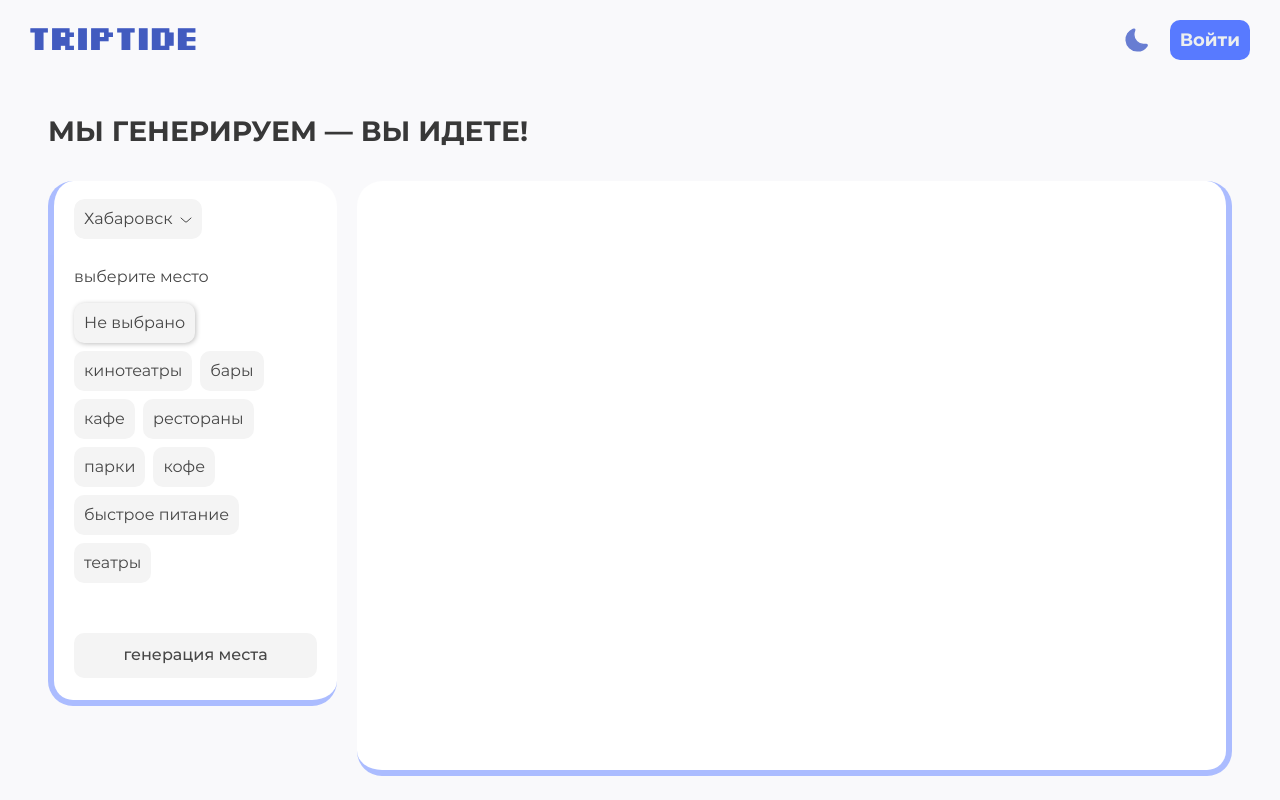
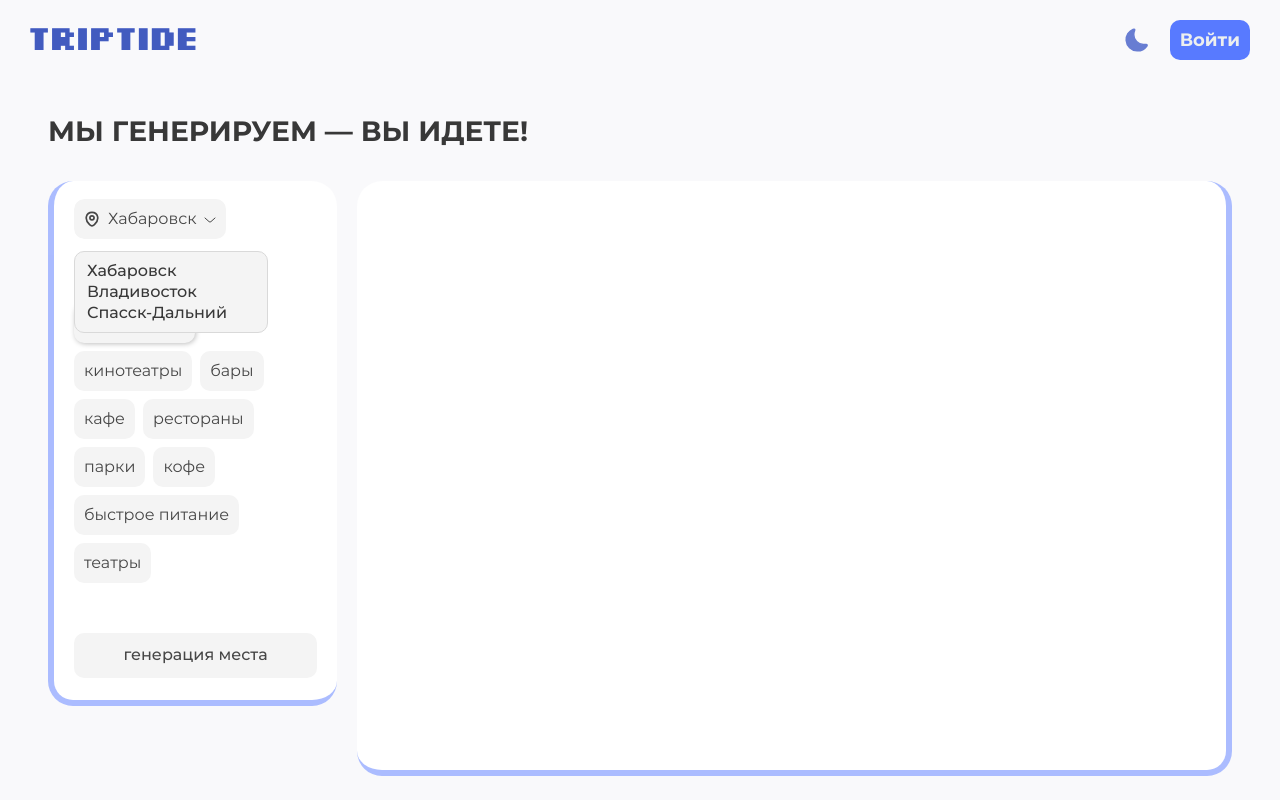
Before and after one commit to Sl1ppyKlay/triptide-nuxt-nest, a Nuxt app: page / in a window 1280 px wide. Both pictures are taken after a click on the button "Хабаровск". Built offline with nearby package versions, Linux system fonts and the light colour scheme.

Commit message:
v0.1.3 micro update + todo modal window

```diff
--- a/assets/style/theme/_dark.scss
+++ b/assets/style/theme/_dark.scss
@@ -6,6 +6,8 @@
   --h1-main-color: #DBDBDB;
   --block-main-bg-color: #131316;
   --roulette-button-bg-color: #17171D;
+  --modal-city-color: #17171D;
   --button-main-text-color: #DBDBDB;
+  --modal-border-color: #{rgba(#587AFF, 0.4)};
   --arrow-color: #DBDBDB;
 }
--- a/assets/style/theme/_light.scss
+++ b/assets/style/theme/_light.scss
@@ -6,6 +6,8 @@
   --h1-main-color: #383838;
   --block-main-bg-color: #FFFFFF;
   --roulette-button-bg-color: #F4F4F4;
+  --modal-city-color: #F4F4F4;
   --button-main-text-color: #464646;
+  --modal-border-color: #D9D9D9;
   --arrow-color: #464646;
 }
--- /dev/null
+++ b/components/Roulette/TheModalCity.vue
@@ -0,0 +1,59 @@
+<script setup lang="ts">
+  const cities = ['Хабаровск', 'Владивосток', 'Спасск-Дальний'];
+
+  const emit = defineEmits(['close', 'selectCity']);
+
+  const handleClickOutside = (event: MouseEvent) => {
+    const target = event.target as HTMLElement;
+    if (!target.closest('.roulette-modal')) {
+      emit('close');
+    }
+  }
+
+  const selectCity = (city: string) => {
+    emit('selectCity', city);
+    emit('close');
+  }
+</script>
+
+<template>
+  <div class="roulette-overlay" @click="handleClickOutside">
+    <div class="roulette-modal">
+      <ul class="roulette-modal__list">
+        <li class="roulette-modal__item"
+            v-for="(city, i) in cities"
+            :key="i"
+            @click="selectCity(city)"
+        >
+          {{ city }}
+        </li>
+      </ul>
+    </div>
+  </div>
+</template>
+
+<style scoped lang="scss">
+  @use '~/assets/style/mixins.scss' as *;
+
+  .roulette-modal {
+    position: absolute;
+    top: 70px;
+    width: 194px;
+    padding: 11px 12px;
+    background-color: var(--modal-city-color);
+    border: 1px solid var(--modal-border-color);
+    border-radius: 10px;
+    @include transition-theme(all);
+    &__list {
+      @include flex-wrap;
+      gap: 5px;
+    }
+    &__item {
+      cursor: pointer;
+      transition: color .3s ease;
+      &:hover {
+        color: var(--primary-blue-color);
+      }
+    }
+  }
+</style>
--- a/components/TheRoulette.vue
+++ b/components/Roulette/TheRoulette.vue
@@ -1,9 +1,16 @@
 <script lang="ts" setup>
+
+import TheModalCity from "~/components/Roulette/TheModalCity.vue";
 
 const titleText = ref('МЫ ГЕНЕРИРУЕМ — ВЫ ИДЕТЕ!');
 
-const city = ref('Хабаровск')
+const city = ref('Хабаровск') // api
 const places = ref(['кинотеатры', 'бары', 'кафе', 'рестораны', 'парки', 'кофе', 'быстрое питание', 'театры'])
+const isModalCityOpen = ref(false);
+
+const handleCitySelect = (selectedCity: string) => {
+  city.value = selectedCity;
+}
 </script>
 
 <template>
@@ -15,13 +22,26 @@ const places = ref(['кинотеатры', 'бары', 'кафе', 'ресто
       <div class="roulette__left">
         <div class="roulette-city">
           <div class="roulette-city__items">
-            <button class="roulette-city__item roulette-city__item_design">
+            <button class="roulette-city__item roulette-city__item_design"
+                    @click="isModalCityOpen = true"
+            >
+              <svg xmlns="http://www.w3.org/2000/svg" width="16" height="16" viewBox="0 0 16 16" fill="none">
+                <path d="M7.99998 8.9533C9.14874 8.9533 10.08 8.02206 10.08 6.8733C10.08 5.72455 9.14874 4.7933 7.99998 4.7933C6.85123 4.7933 5.91998 5.72455 5.91998 6.8733C5.91998 8.02206 6.85123 8.9533 7.99998 8.9533Z" stroke="#464646" stroke-width="1.7"/>
+                <path d="M2.41333 5.65998C3.72667 -0.113352 12.28 -0.106685 13.5867 5.66665C14.3533 9.05331 12.2467 11.92 10.4 13.6933C9.06 14.9866 6.94 14.9866 5.59333 13.6933C3.75333 11.92 1.64667 9.04665 2.41333 5.65998Z" stroke="#464646" stroke-width="1.7"/>
+              </svg>
               {{ city }}
               <svg xmlns="http://www.w3.org/2000/svg" width="12" height="10" viewBox="0 0 12 10" fill="none">
                 <path d="M11 4L6.88384 7.67453C6.39773 8.10849 5.60227 8.10849 5.11616 7.67453L1 4" stroke="#464646" stroke-miterlimit="10" stroke-linecap="round" stroke-linejoin="round"/>
               </svg>
             </button>
           </div>
+          <Transition name="modal-transition">
+            <TheModalCity
+                v-if="isModalCityOpen"
+                @close="isModalCityOpen = false"
+                @select="handleCitySelect"
+            />
+          </Transition>
         </div>
         <h4 class="roulette-title">
           выберите место
@@ -51,7 +71,6 @@ const places = ref(['кинотеатры', 'бары', 'кафе', 'ресто
 
       </div>
     </div>
-
   </div>
 </template>
 
@@ -146,7 +165,6 @@ const places = ref(['кинотеатры', 'бары', 'кафе', 'ресто
       }
       &__items {
         @include flex-nowrap;
-        gap: 10px;
       }
       &__item {
         gap: 8px;
@@ -156,10 +174,10 @@ const places = ref(['кинотеатры', 'бары', 'кафе', 'ресто
           @include transition-theme(stroke);
           stroke: var(--arrow-color);
         }
-        &:hover {
-          transform: scale(1.05);
-          padding: 0 15px;
-        }
+        //&:hover {
+        //  transform: scale(1.05);
+        //  padding: 0 15px;
+        //}
       }
       &__item_design {
         @include no-style-button;
@@ -169,6 +187,7 @@ const places = ref(['кинотеатры', 'бары', 'кафе', 'ресто
       }
     }
     &__left {
+      position: relative;
       @include transition-theme(background-color);
       max-width: 100%;
       width: 380px;
@@ -208,4 +227,14 @@ const places = ref(['кинотеатры', 'бары', 'кафе', 'ресто
       }
     }
   }
+
+  .modal-transition-enter-active,
+  .modal-transition-leave-active {
+    transition: opacity 0.3s ease;
+  }
+
+  .modal-transition-enter-from,
+  .modal-transition-leave-top {
+    opacity: 0;
+  }
 </style>
--- a/pages/index.vue
+++ b/pages/index.vue
@@ -1,5 +1,5 @@
 <script setup lang="ts">
-  import TheRoulette from "~/components/TheRoulette.vue";
+  import TheRoulette from "~/components/Roulette/TheRoulette.vue";
 </script>
 
 <template>
```
